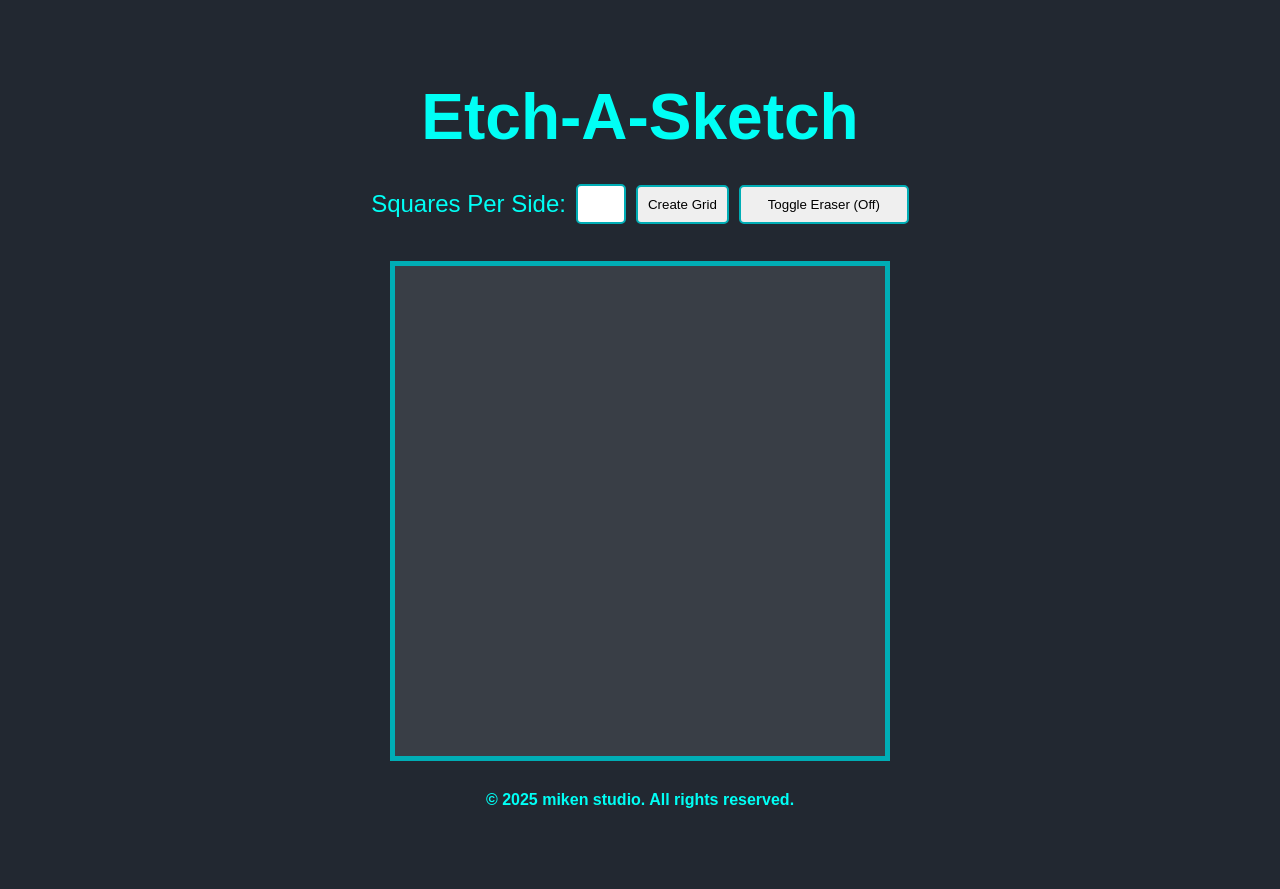
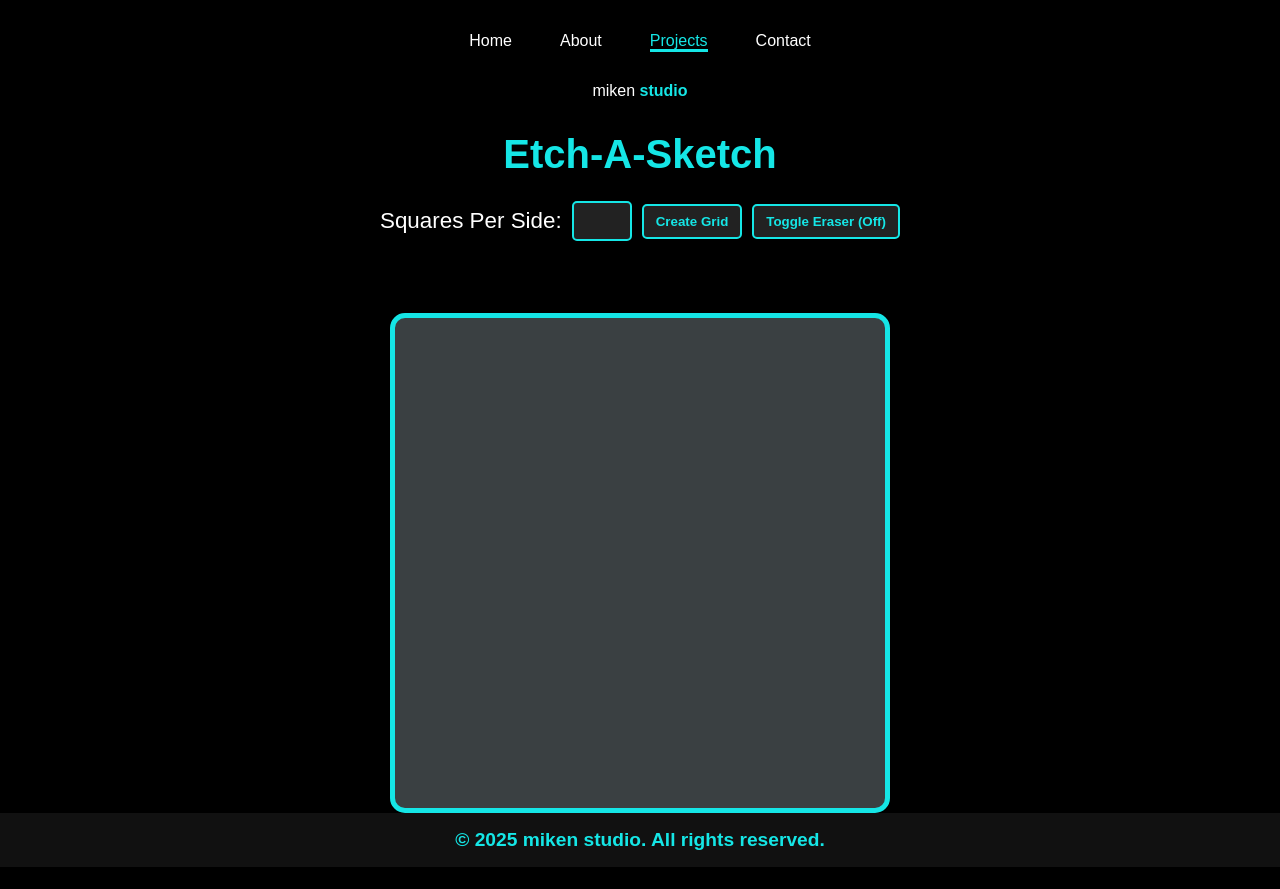
Before and after one commit to mikenstudio/etch, a plain HTML site: page index.html in a window 1280 px wide. After the commit the page ends 867 px from the top, so only its background shows below. Drawn offline with Linux system fonts and the light colour scheme.

Commit message:
Updated layout and style

```diff
--- a/index.html
+++ b/index.html
@@ -8,20 +8,46 @@
     <title>Etch-A-Sketch</title>
   </head>
   <body>
-    <div class="main">
-      <header class="header">
-        <h1 id="title">Etch-A-Sketch</h1>
+    <div class="page-container">
+      <header class="head">
+        <nav class="nav">
+          <ul class="links">
+            <li><a href="https://mikenstudio.github.io/index.html">Home</a></li>
+            <li>
+              <a href="https://mikenstudio.github.io/about.html">About</a>
+            </li>
+            <li>
+              <a
+                href="https://mikenstudio.github.io/projects.html"
+                class="active"
+                >Projects</a
+              >
+            </li>
+            <li>
+              <a href="https://mikenstudio.github.io/contact.html">Contact</a>
+            </li>
+            <!-- <li><a href="./index.html">Toggle Theme</a></li> -->
+          </ul>
+        </nav>
       </header>
-      <main>
-        <section class="userInput">
-          <p>Squares Per Side:</p>
-          <input type="number" min="1" max="100" id="rows" />
-          <button id="generate" class="buttons">Create Grid</button>
-          <button id="eraser" class="buttons">Toggle Eraser (Off)</button>
+
+      <main class="home-content">
+        <div class="logo-block">
+          <p class="logo">miken <span class="studio">studio</span></p>
+        </div>
+        <section class="page-content center-content">
+          <h1>Etch-A-Sketch</h1>
+          <div class="userInput">
+            <p>Squares Per Side:</p>
+            <input type="number" min="1" max="100" id="rows" />
+            <button id="generate" class="buttons">Create Grid</button>
+            <button id="eraser" class="buttons">Toggle Eraser (Off)</button>
+          </div>
+          <div id="message" aria-live="polite"></div>
+          <div class="sketch-box"></div>
         </section>
-        <div id="message" aria-live="polite"></div>
-        <div class="sketch-box"></div>
       </main>
+
       <footer class="site-footer">
         <p>&copy; 2025 miken studio. All rights reserved.</p>
       </footer>
--- a/style.css
+++ b/style.css
@@ -1,142 +1,197 @@
+/* Base & Reset */
 * {
   margin: 0;
   padding: 0;
   box-sizing: border-box;
-  font-family: Arial, Helvetica, sans-serif;
 }
 
 html,
 body {
   height: 100%;
+  font-family: "Fira Sans", sans-serif;
+  background-color: black;
+  color: white;
 }
 
-/* .first-color {
-	background: #222831;
+/* Links */
+a {
+  text-decoration: none;
+  color: inherit;
+  transition: all 0.2s ease;
 }
 
-.second-color {
-	background: #393e46;
+a:hover,
+a.active {
+  color: #15e6e6;
+  border-bottom: 3px solid #15e6e6;
 }
 
-.third-color {
-	background: #00adb5;
-}
-
-.fourth-color {
-	background: #00fff5;
-} */
-
-.main {
-  background-color: #222831;
+/* Page Container */
+.page-container {
   min-height: 100vh;
   display: flex;
   flex-direction: column;
-  gap: 30px;
-  padding: 80px;
-  align-items: center;
-  justify-content: flex-start;
 }
 
-main {
+/* Navigation */
+.nav {
+  padding: 2rem 2rem;
+  width: 100%;
+}
+
+.links {
+  display: flex;
+  justify-content: center;
+  gap: 3rem;
+  list-style: none;
+  flex-wrap: wrap;
+}
+
+/* Home Content & Logo */
+.home-content {
   flex: 1;
   display: flex;
   flex-direction: column;
   align-items: center;
 }
-.header {
-  /* border: 2px solid white; */
-  /* color: #00adb5; */
-  color: #00fff5;
-  font-weight: 700;
-  font-size: 2rem;
-  display: flex;
+
+.logo-block .logo {
+  font-weight: 500;
+  user-select: none;
 }
 
+.studio {
+  color: #15e6e6;
+  font-weight: 900;
+}
+
+.page-content {
+  display: flex;
+  flex-direction: column;
+  justify-content: flex-start;
+  margin: 5rem 2rem 4rem;
+  gap: 2rem;
+  width: 100%;
+  max-width: 800px;
+}
+
+.page-content h1 {
+  text-align: center;
+  font-size: 2.5rem;
+  color: #15e6e6;
+}
+
+/* Center content */
+.center-content {
+  margin: 2rem auto 0;
+  width: 100%;
+  display: flex;
+  flex-direction: column;
+  align-items: center;
+  gap: 1.5rem;
+}
+
+/* User Input */
 .userInput {
-  /* color: #00adb5; */
-  color: #00fff5;
-  min-width: 500px;
   display: flex;
   justify-content: center;
   align-items: center;
   gap: 10px;
-  font-size: 1.5rem;
+  flex-wrap: wrap;
+  font-size: 1.4rem;
 }
 
-#rows {
-  width: 50px;
+.userInput input {
+  width: 60px;
   text-align: center;
   height: 40px;
   border-radius: 5px;
-  border: 2px solid #00adb5;
+  border: 2px solid #15e6e6;
   font-size: 1.2rem;
+  background-color: #222;
+  color: #fff;
 }
 
-#message {
-  color: white;
-  font-size: 1.6rem;
-  min-height: 2rem;
+.userInput button {
+  padding: 8px 12px;
+  border-radius: 5px;
+  border: 2px solid #15e6e6;
+  background-color: #222;
+  color: #15e6e6;
+  font-weight: 600;
+  cursor: pointer;
+  transition: background-color 0.2s ease;
 }
 
-.buttons {
-  padding: 10px;
-  border-radius: 5px;
-  border: 2px solid #00adb5;
-  width: auto;
+.userInput button:hover {
+  background-color: #15e6e6;
+  color: black;
 }
 
+/* Sketch Box */
 .sketch-box {
-  border: 5px solid #00adb5;
-  border-radius: 20px;
-  background-color: #393e46;
-  min-height: 500px;
-  min-width: 500px;
-  max-height: 650px;
-  max-width: 650px;
-  margin-top: 5px;
+  border: 5px solid #15e6e6;
+  border-radius: 15px;
+  background-color: #3a4042;
+  width: 500px;
+  height: 500px;
   display: flex;
   flex-direction: column;
-  justify-content: stretch;
-  align-items: stretch;
   gap: 1px;
   padding: 5px;
-  border-radius: 0px;
 }
 
 .newRow {
+  display: flex;
   flex: 1;
-  display: flex;
-  justify-content: stretch;
-  align-items: stretch;
   gap: 1px;
-  border-radius: 0px;
 }
 
 .unclicked {
+  flex: 1;
   background-color: white;
-  height: auto;
-  width: auto;
-  flex: 1;
-  border-radius: 0px;
 }
 
 .clicked {
+  flex: 1;
   background-color: black;
-  height: auto;
-  width: auto;
-  flex: 1;
-  border-radius: 0px;
 }
 
-footer {
-  display: flex;
-  color: #00fff5;
-  justify-content: center;
-  align-items: center;
+/* Message */
+#message {
+  color: #15e6e6;
+  font-size: 1.2rem;
+  min-height: 1.5rem;
+  text-align: center;
+}
+
+/* Footer */
+.site-footer {
+  text-align: center;
+  padding: 1rem;
+  font-size: 1.2rem;
+  background-color: #111;
+  color: #15e6e6;
   font-weight: 600;
 }
 
-#eraser {
-  min-width: 170px;
-  text-align: center;
+/* Media Queries */
+@media (max-width: 600px) {
+  .page-content {
+    margin: 2rem 1rem;
+  }
+
+  .sketch-box {
+    width: 95vw;
+    height: 95vw;
+  }
+
+  .userInput {
+    flex-direction: column;
+    gap: 8px;
+  }
+
+  .userInput input {
+    width: 80%;
+  }
 }
```
